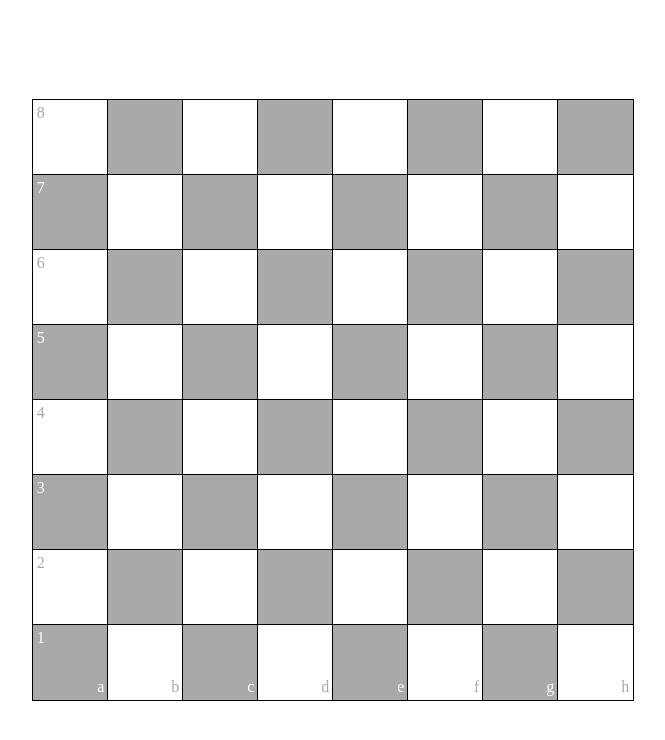
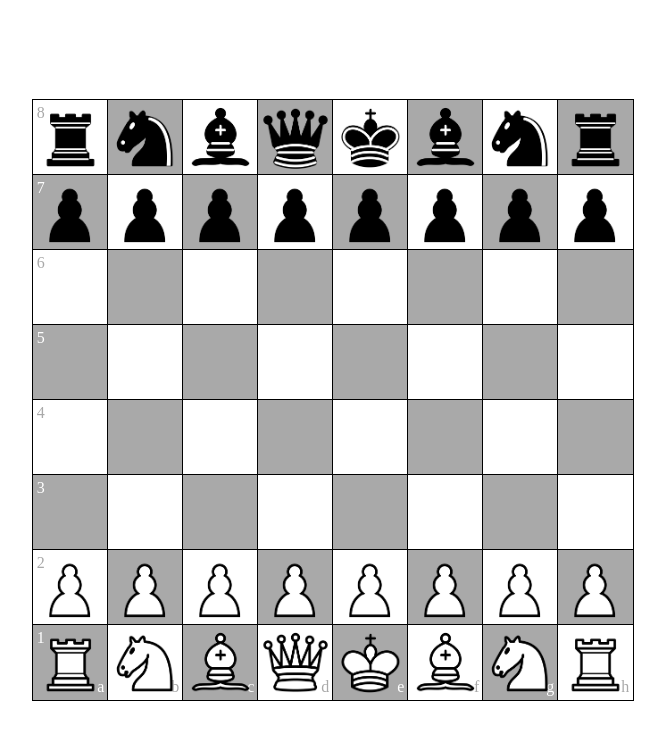
Before and after one commit to AmazingAndrewM1/SimpleChess, a plain HTML site: page docs/index.html in a window 1280 px wide. Shown: the whole page, without its empty margins (307-972 px from the left). Drawn offline with Linux system fonts and the light colour scheme.

Commit message:
The file paths are all compliant now.

```diff
--- a/docs/assets/css/styles.css
+++ b/docs/assets/css/styles.css
@@ -72,7 +72,7 @@ body{
     Honestly, I still do not understand why this works, but it does.
 */
 .sprite{
-    background-image: url("/images/ChessMenSpriteSheet.png");
+    background-image: url("../images/ChessMenSpriteSheet.png");
     background-repeat: no-repeat;
     width: 100%;
     height: 100%;
```
